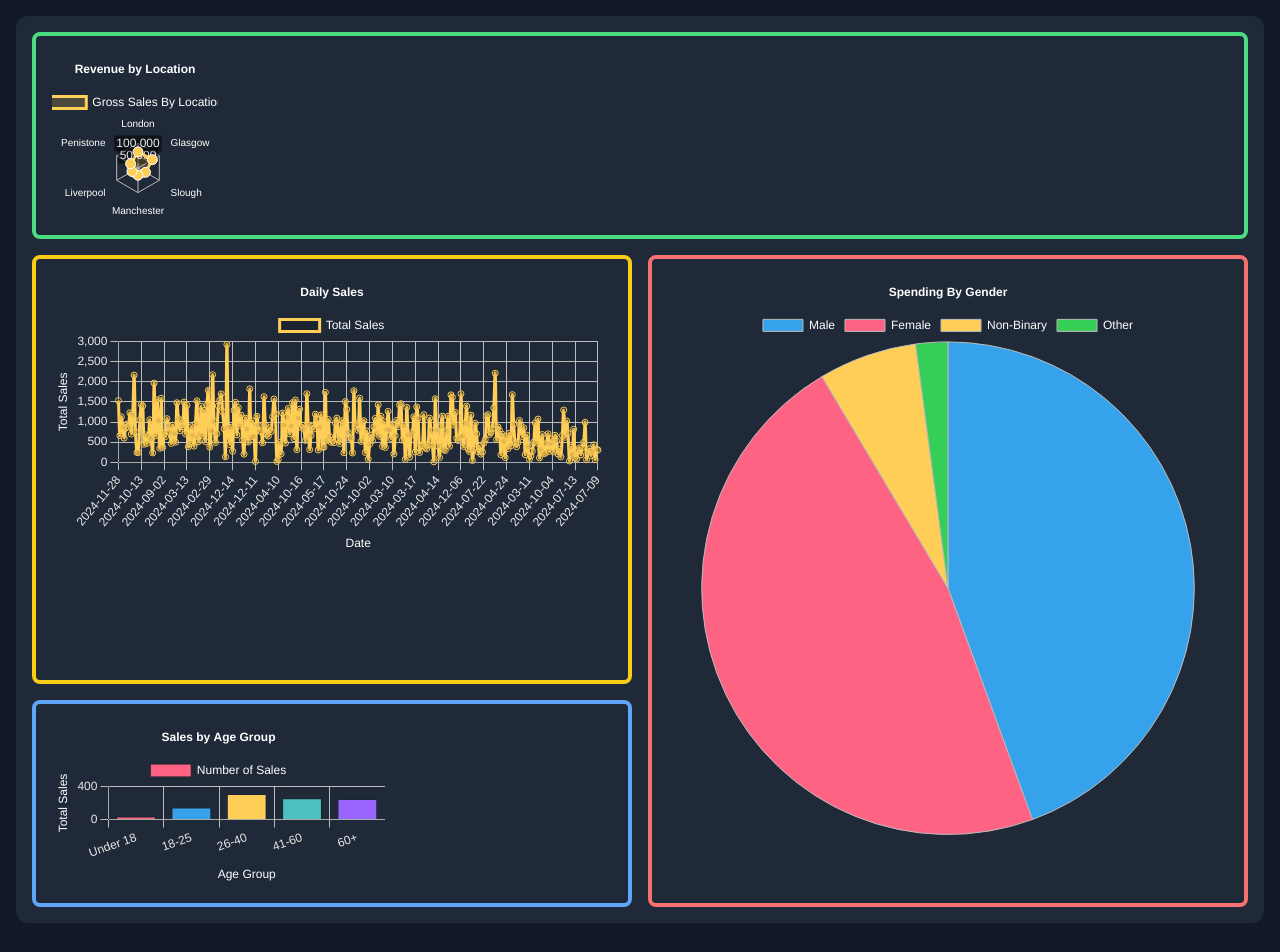
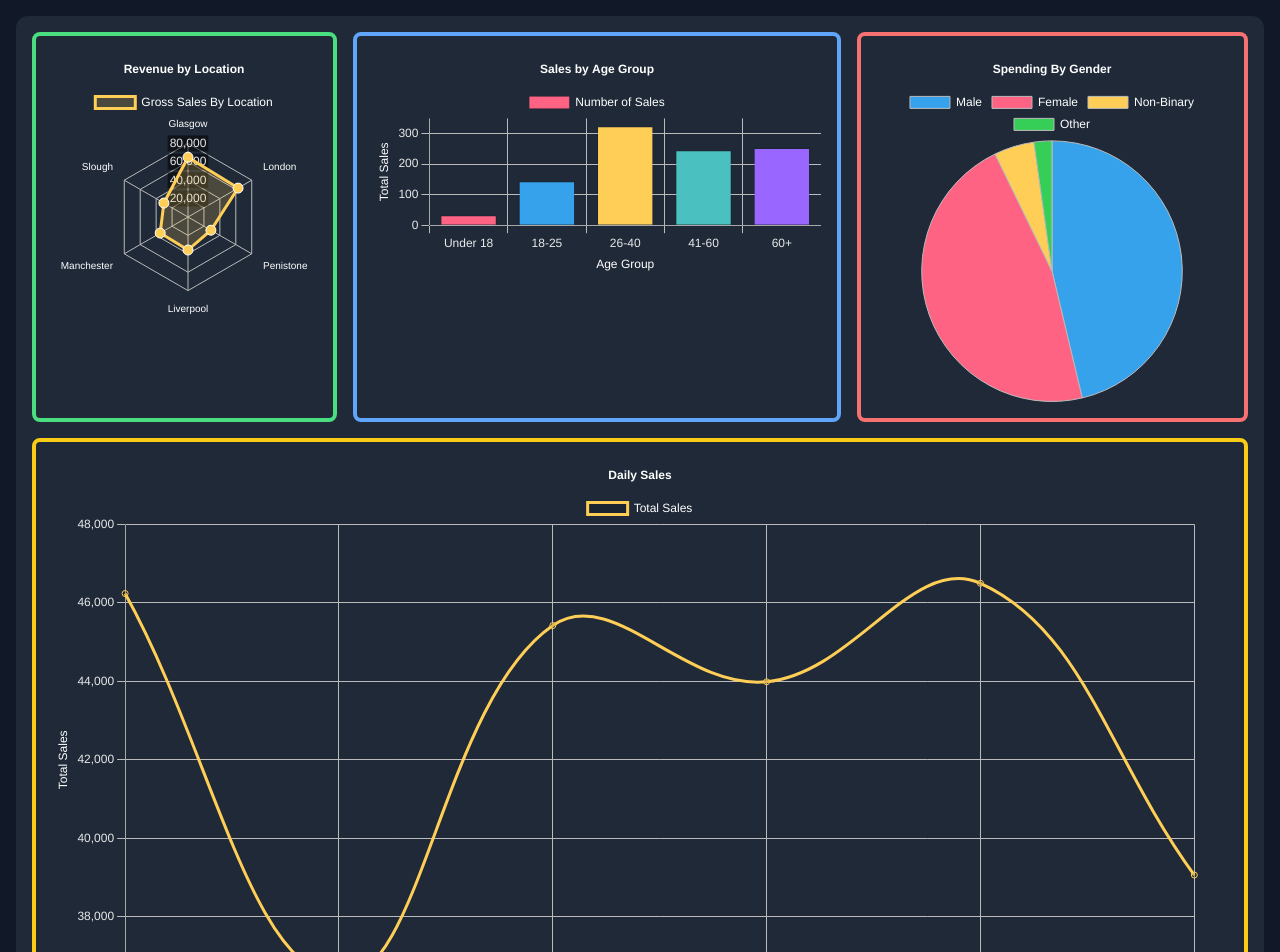
Before and after one commit to ccynth1a/sophie-project, a SvelteKit app: page / in a window 1280 px wide. Shown: the top 952 px of the page. Built offline with nearby package versions, Linux system fonts and the light colour scheme.

Commit message:
reorganised charts

```diff
--- a/src/routes/+page.svelte
+++ b/src/routes/+page.svelte
@@ -18,25 +18,19 @@
             <!-- <Clock /> -->
         </div>
         <!-- the grid container :3 -->
-        <div class=" grid grid-cols-2 grid-rows-4 gap-4 h-[875px] ">
-            <!-- top thang :3 -->
-            <div class=" border-4 border-green-400 rounded-lg p-4 col-span-2 ">
+        <!-- <div class=" grid grid-cols-2 grid-rows-4 gap-4 "> -->
+        <div class=" flex gap-4 flex-wrap ">
+            <div class=" border-4 border-green-400 rounded-lg p-4 w-1/4 flex-grow ">
                 <RadarChart />
             </div>
-            <!-- middle left thang -->
-            <div class=" border-4 border-yellow-400 rounded-lg p-4 col-span-1 row-span-2 ">
+            <div class=" border-4 border-blue-400 rounded-lg p-4 w-fit flex-grow ">
+                <BarChart />
+            </div>
+            <div class=" border-4 border-red-400 rounded-lg p-4 w-fit flex-grow ">
+                <PieChart />
+            </div>
+            <div class=" border-4 border-yellow-400 rounded-lg p-4 w-1/2 flex-grow ">
                 <SalesChart />
-            </div>
-            <!-- bottom right thang :3 -->
-            <div class=" border-4 border-red-400 rounded-lg p-4 col-span-1 row-span-3 ">
-                <div class=" 2xl:grid 2xl:grid-rows-1 2xl:grid-cols-5 ">
-                    <div class=" col-span-3 col-start-2 ">
-                        <PieChart />
-                    </div>
-                </div>
-            </div>
-            <div class=" border-4 border-blue-400 rounded-lg p-4 col-span-1 ">
-                <BarChart />
             </div>
         </div>
     </div>
```
Also changed, not shown: src/lib/sales.json.
